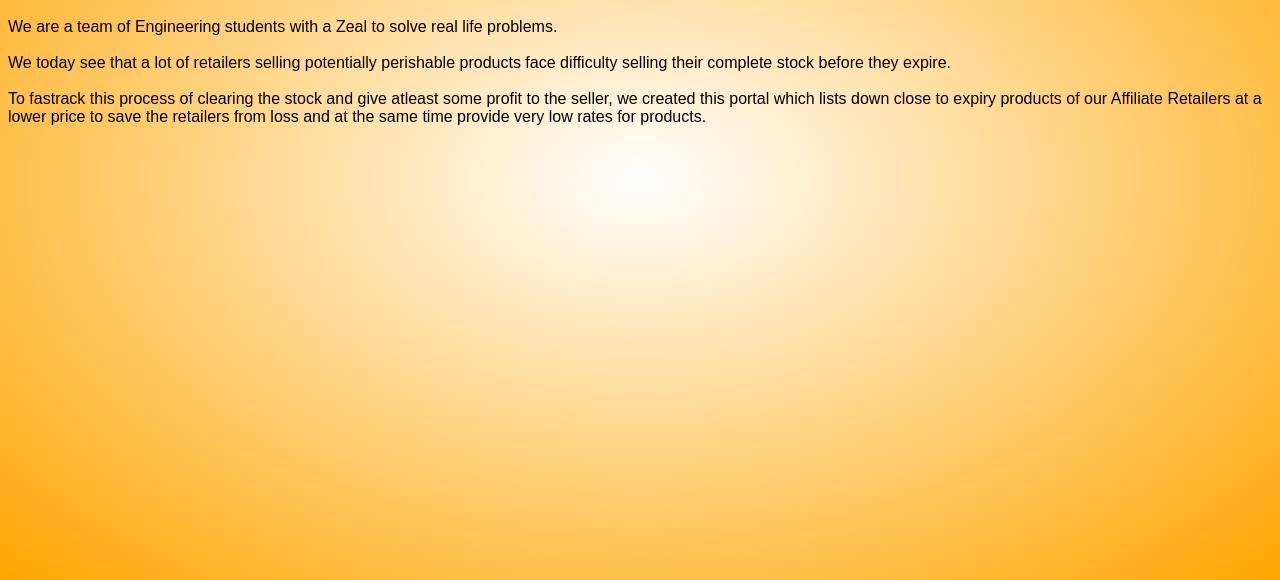
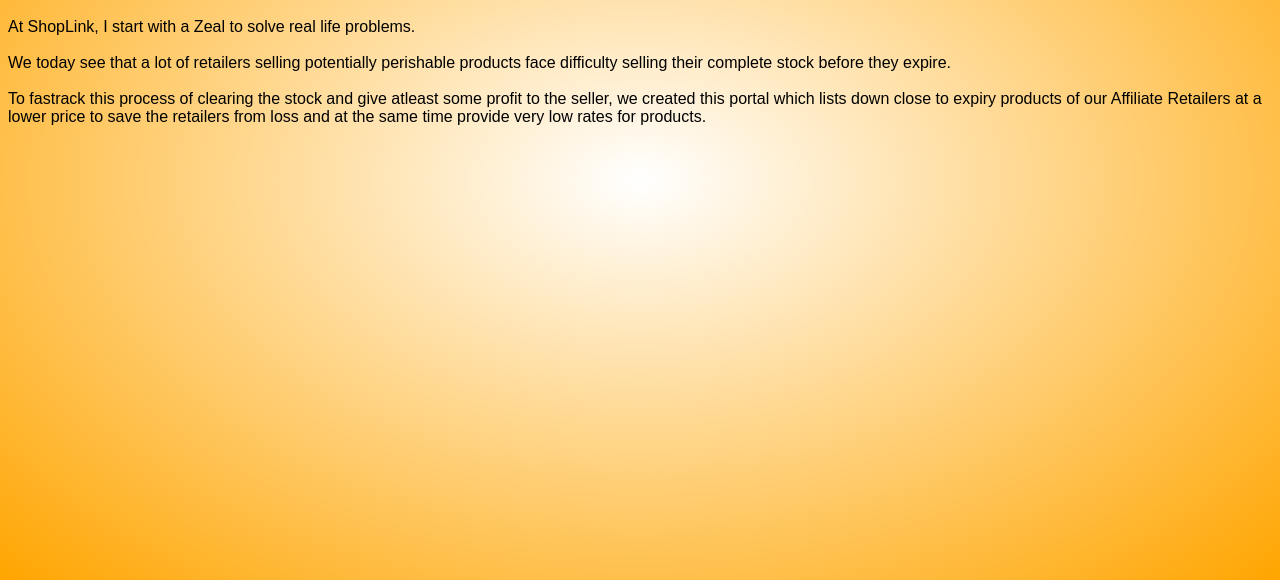
Before and after one commit to arnavanand168/ShopLink, a plain HTML site: page ShopLinkAboutUs.html in a window 1280 px wide. Shown: the part 220-800 px from the top of the page. Drawn offline with Linux system fonts and the light colour scheme.

Commit message:
Update ShopLinkAboutUs.html

```diff
--- a/ShopLinkAboutUs.html
+++ b/ShopLinkAboutUs.html
@@ -20,7 +20,7 @@
 </div>
 </div>
 <h1 style="text-align: center;"> ABOUT US </h1>
-<p style="font-family: 'Poppins', sans-serif; "> We are a team of Engineering students with a Zeal to solve real life problems.<br> <br> We today see
+<p style="font-family: 'Poppins', sans-serif; "> At ShopLink, I start with a Zeal to solve real life problems.<br> <br> We today see
 that a lot of retailers selling potentially perishable products face difficulty selling their complete stock before they expire.<br> <br> To fastrack
 this process of clearing the stock and give atleast some profit to the seller, we created this portal which lists down close to expiry products of our Affiliate Retailers at a lower price
 to save the retailers from loss and at the same time provide very low rates for products.<br>
```
